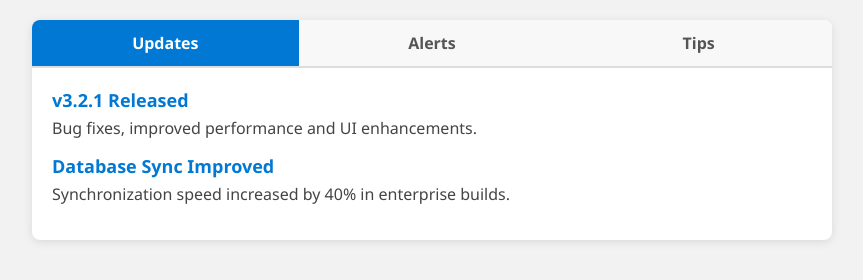
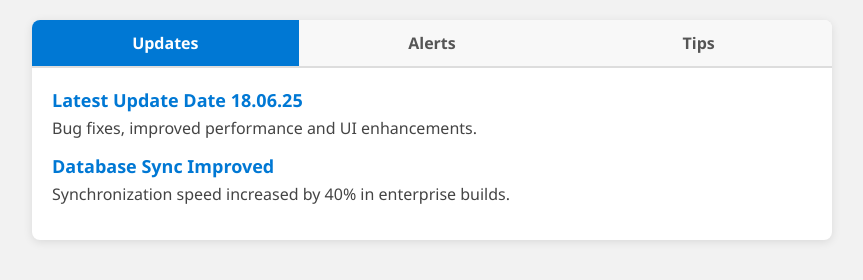
Before and after one commit to turbo-ts/news-Update, a plain HTML site: page index.html in a window 1280 px wide. Shown: the whole page, without its empty margins (208-1071 px from the left). Drawn offline with Linux system fonts and the light colour scheme.

Commit message:
Update index.html

```diff
--- a/index.html
+++ b/index.html
@@ -78,7 +78,7 @@
 
     <div id="updates" class="tab-content active">
       <div class="news-item">
-        <h3>v3.2.1 Released</h3>
+        <h3>Latest Update Date 18.06.25</h3>
         <p>Bug fixes, improved performance and UI enhancements.</p>
       </div>
       <div class="news-item">
```
